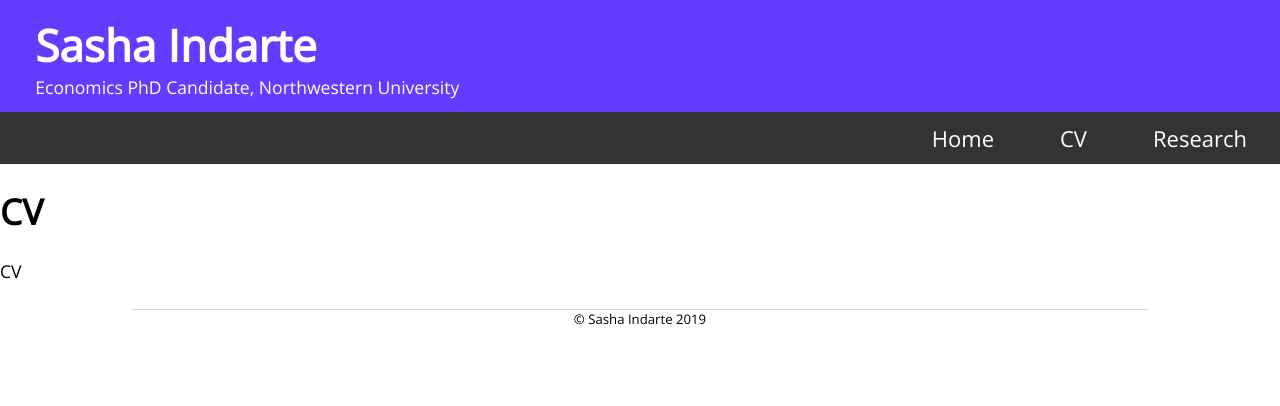
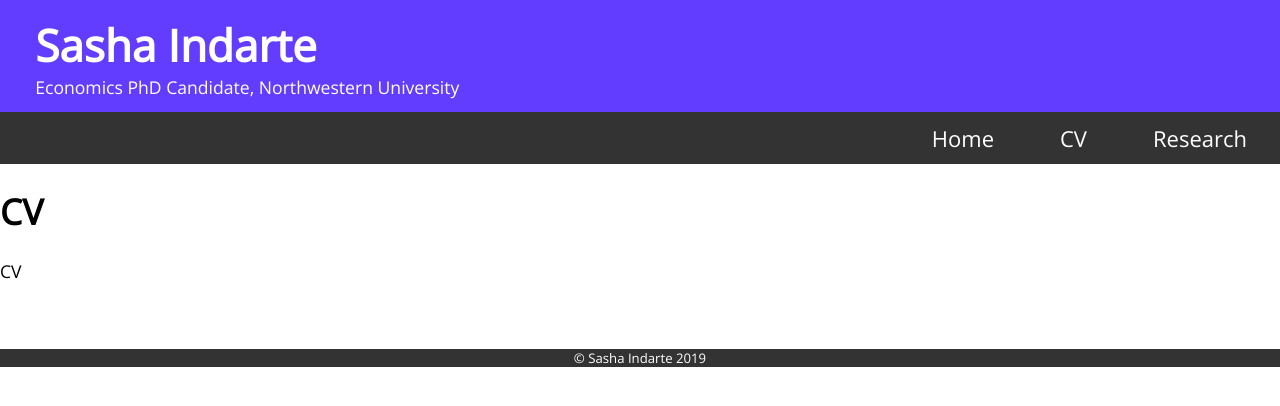
Before and after one commit to sashaindarte/sashaindarte.github.io, a Jekyll site: the page built from cv/index.html, in a window 1280 px wide. Shown: the top 406 px of the page. Built offline with Jekyll 4.4.1, drawn with Linux system fonts in a browser that asks for light colours.

Commit message:
Update main.css
footer bar

```diff
--- a/css/main.css
+++ b/css/main.css
@@ -113,10 +113,11 @@
 /* Footer */
 .footer {
   font-size: .75em;
-    padding: 0em;
-    text-align: center;
-    border-top: 1px solid #d5d5d5;
-    margin: 2em 10em;
+  padding: 0em;
+  text-align: center;
+  color: white;
+  background-color: #333;
+  margin: 5em 0em;
 }
 
 /* Responsive layout - when the screen is less than 700px wide, make the two columns stack on top of each other instead of next to each other */
```
